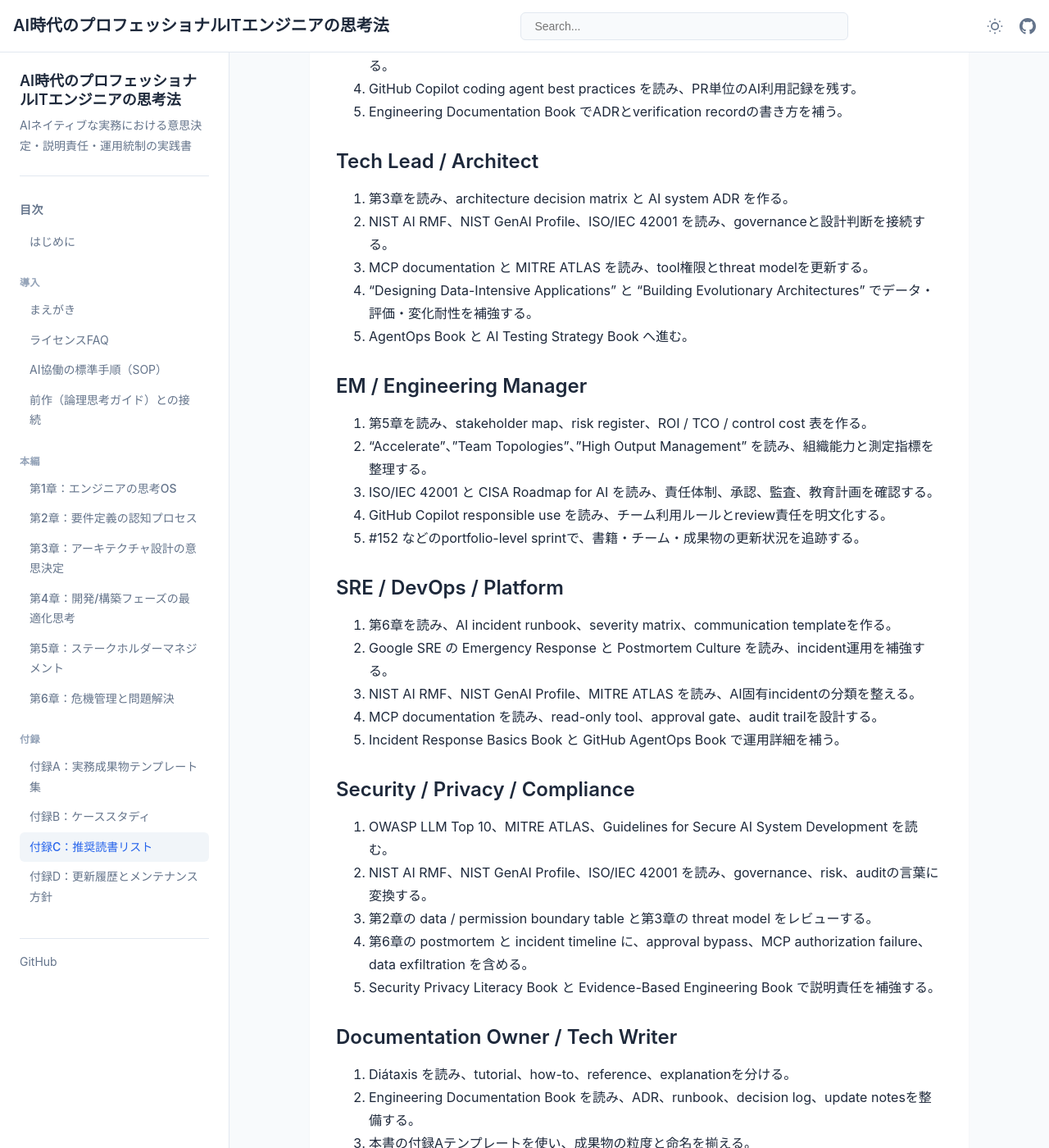
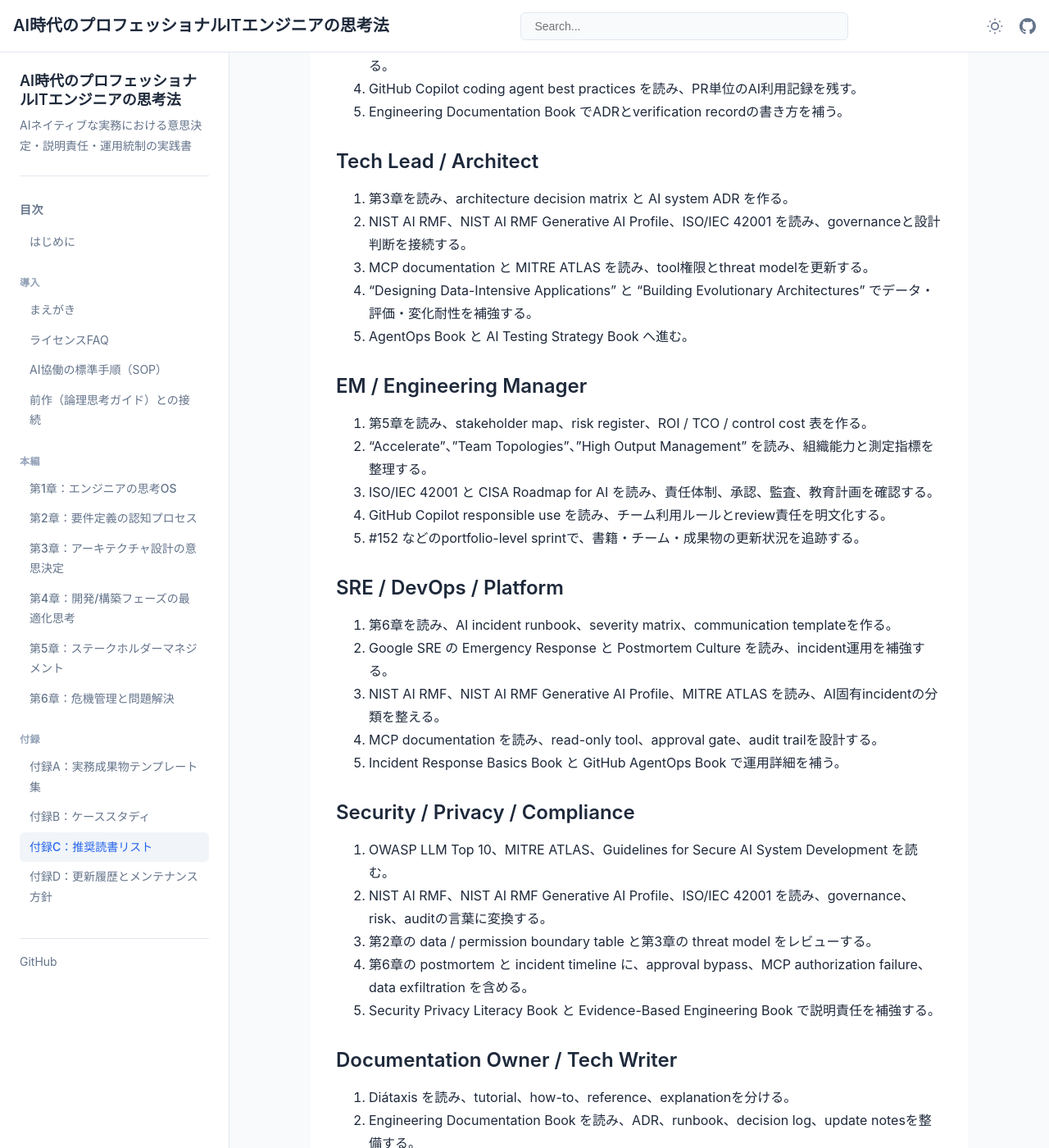
Before and after one commit to itdojp/ai-era-engineers-mind-book, a Jekyll site: the page built from docs/appendices/reading-list.md, in a window 1280 px wide and 1400 px high, scrolled down 6275 px. Shown: the whole window at 82% size. Built offline with Jekyll 4.4.1, drawn with Linux system fonts in a browser that asks for light colours; some of the changed text lies outside the part shown.

Commit message:
docs: align appendix c references

```diff
--- a/docs/appendices/reading-list.md
+++ b/docs/appendices/reading-list.md
@@ -113,7 +113,7 @@
 | evals / agent evaluation | OpenAI Evals guide、OpenAI Agent evals guide、NIST AI RMF Measure | eval spec、eval dataset design sheet、verification record |
 | MCP / tool integration | Model Context Protocol documentation、OWASP LLM Top 10、MITRE ATLAS | AI system ADR、tool approval matrix、audit trail design |
 | AI-assisted software delivery | GitHub Copilot coding agent best practices、Responsible use of Copilot coding agent、Accelerate | agent task brief、PRテンプレート、review checklist、delivery metrics dashboard |
-| incident / reliability / governance | Google SRE、NIST AI RMF、NIST GenAI Profile、CISA Roadmap for AI | AI incident runbook、severity matrix、postmortem、risk register |
+| incident / reliability / governance | Google SRE、NIST AI RMF、NIST AI RMF Generative AI Profile、CISA Roadmap for AI | AI incident runbook、severity matrix、postmortem、risk register |
 | documentation / evidence / traceability | Diátaxis、付録A、engineering documentation 系のシリーズ内書籍 | ADR、decision log、verification record、update notes |
 
 ## C.5 シリーズ内の関連書籍
@@ -148,7 +148,7 @@
 ### Tech Lead / Architect
 
 1. 第3章を読み、architecture decision matrix と AI system ADR を作る。
-2. NIST AI RMF、NIST GenAI Profile、ISO/IEC 42001 を読み、governanceと設計判断を接続する。
+2. NIST AI RMF、NIST AI RMF Generative AI Profile、ISO/IEC 42001 を読み、governanceと設計判断を接続する。
 3. MCP documentation と MITRE ATLAS を読み、tool権限とthreat modelを更新する。
 4. "Designing Data-Intensive Applications" と "Building Evolutionary Architectures" でデータ・評価・変化耐性を補強する。
 5. AgentOps Book と AI Testing Strategy Book へ進む。
@@ -165,14 +165,14 @@
 
 1. 第6章を読み、AI incident runbook、severity matrix、communication templateを作る。
 2. Google SRE の Emergency Response と Postmortem Culture を読み、incident運用を補強する。
-3. NIST AI RMF、NIST GenAI Profile、MITRE ATLAS を読み、AI固有incidentの分類を整える。
+3. NIST AI RMF、NIST AI RMF Generative AI Profile、MITRE ATLAS を読み、AI固有incidentの分類を整える。
 4. MCP documentation を読み、read-only tool、approval gate、audit trailを設計する。
 5. Incident Response Basics Book と GitHub AgentOps Book で運用詳細を補う。
 
 ### Security / Privacy / Compliance
 
 1. OWASP LLM Top 10、MITRE ATLAS、Guidelines for Secure AI System Development を読む。
-2. NIST AI RMF、NIST GenAI Profile、ISO/IEC 42001 を読み、governance、risk、auditの言葉に変換する。
+2. NIST AI RMF、NIST AI RMF Generative AI Profile、ISO/IEC 42001 を読み、governance、risk、auditの言葉に変換する。
 3. 第2章の data / permission boundary table と第3章の threat model をレビューする。
 4. 第6章の postmortem と incident timeline に、approval bypass、MCP authorization failure、data exfiltration を含める。
 5. Security Privacy Literacy Book と Evidence-Based Engineering Book で説明責任を補強する。
```
Also changed, not shown: docs/appendices/update-notes.md (+1 -1 lines), docs/chapters/chapter-05/index.md (+1 -1 lines).
